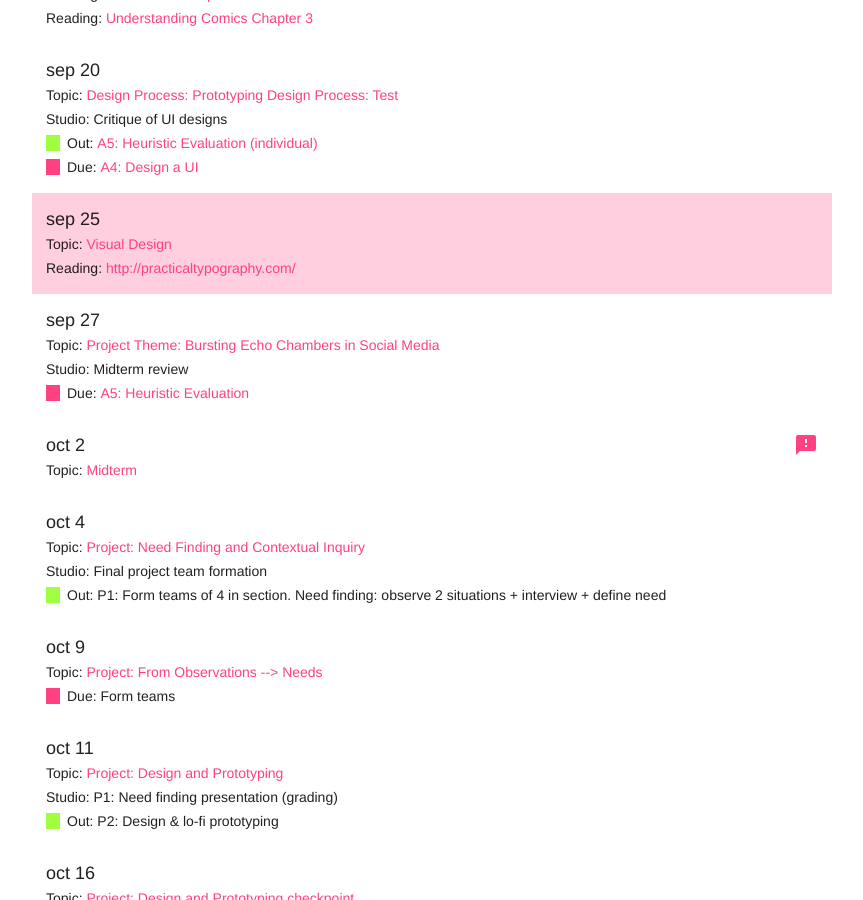
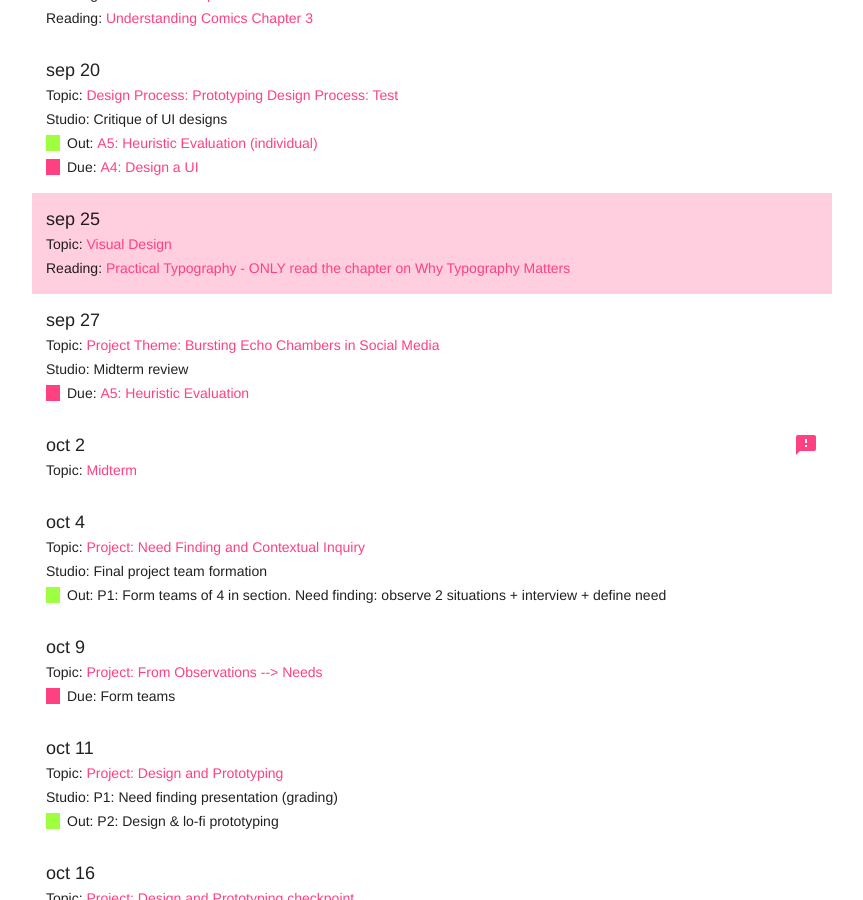
Before and after one commit to cs160-berkeley/website, a Jekyll site: the page built from schedule.md, in a window 1280 px wide and 900 px high, scrolled down 1284 px. Shown: the whole window, without its empty margins (208-1071 px from the left). Built offline with Jekyll 4.4.1, drawn with Linux system fonts in a browser that asks for light colours.

Commit message:
order is important

```diff
--- a/_data/CS160Schedule.csv
+++ b/_data/CS160Schedule.csv
@@ -92,7 +92,7 @@ Design Language
 Color
 Break
 
-Mid-course check-in",T,,https://drive.google.com/open?id=0Bw5c_JsRiheEaEdVMWJ0cXJ6X01,"http://practicaltypography.com/,(ONLY read the chapter on Why Typography Matters)",,,,,
+Mid-course check-in",T,,https://drive.google.com/open?id=0Bw5c_JsRiheEaEdVMWJ0cXJ6X01,"Practical Typography - ONLY read the chapter on Why Typography Matters, http://practicaltypography.com/",,,,,
 6W,27-Sep,Project Theme: Bursting Echo Chambers in Social Media,"Introduce Group Project
   Echo Chambers
 Working in teams
--- a/_data/schedule.yaml
+++ b/_data/schedule.yaml
@@ -168,8 +168,8 @@
   Active: T
   Slides: https://drive.google.com/open?id=0Bw5c_JsRiheEaEdVMWJ0cXJ6X01
   Reading:
-  - name: http://practicaltypography.com/
-    link: "(ONLY read the chapter on Why Typography Matters)"
+  - name: Practical Typography - ONLY read the chapter on Why Typography Matters
+    link: http://practicaltypography.com/
 - Class: 6W
   Date: 2017 Sep 27
   WebsiteLabel: 'Project Theme: Bursting Echo Chambers in Social Media'
```
